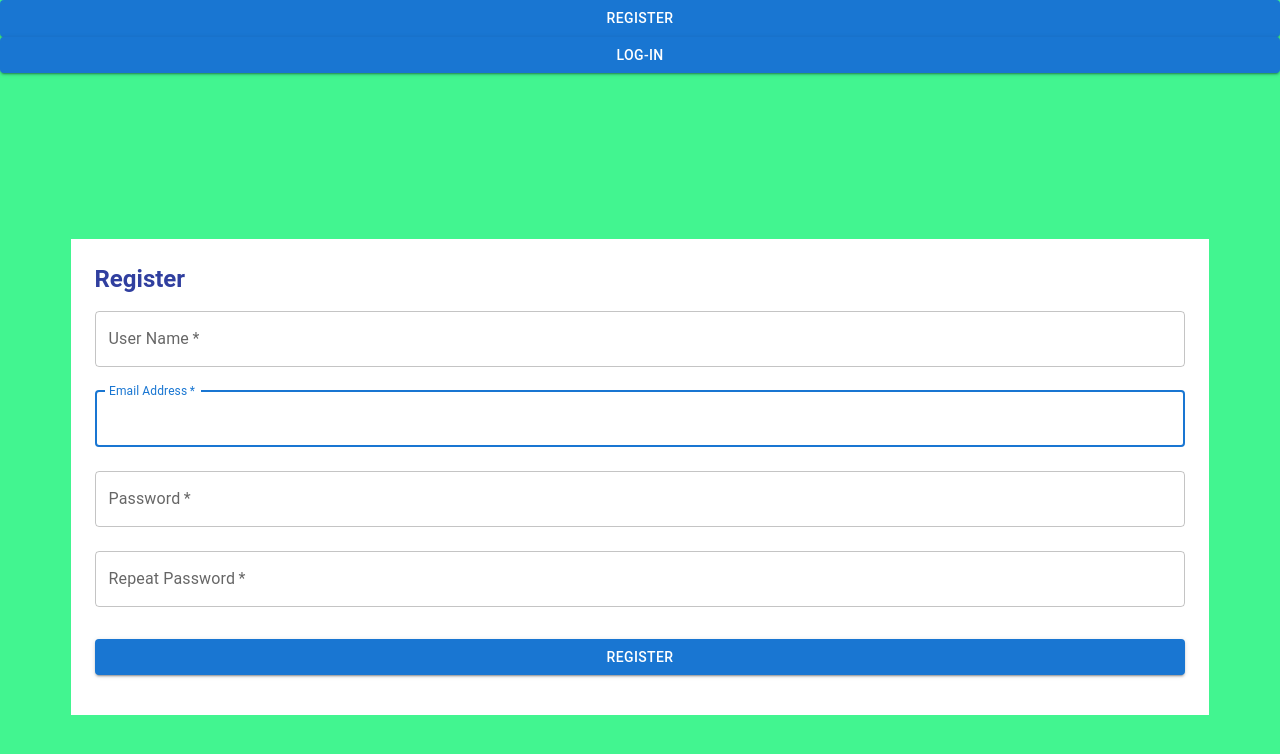
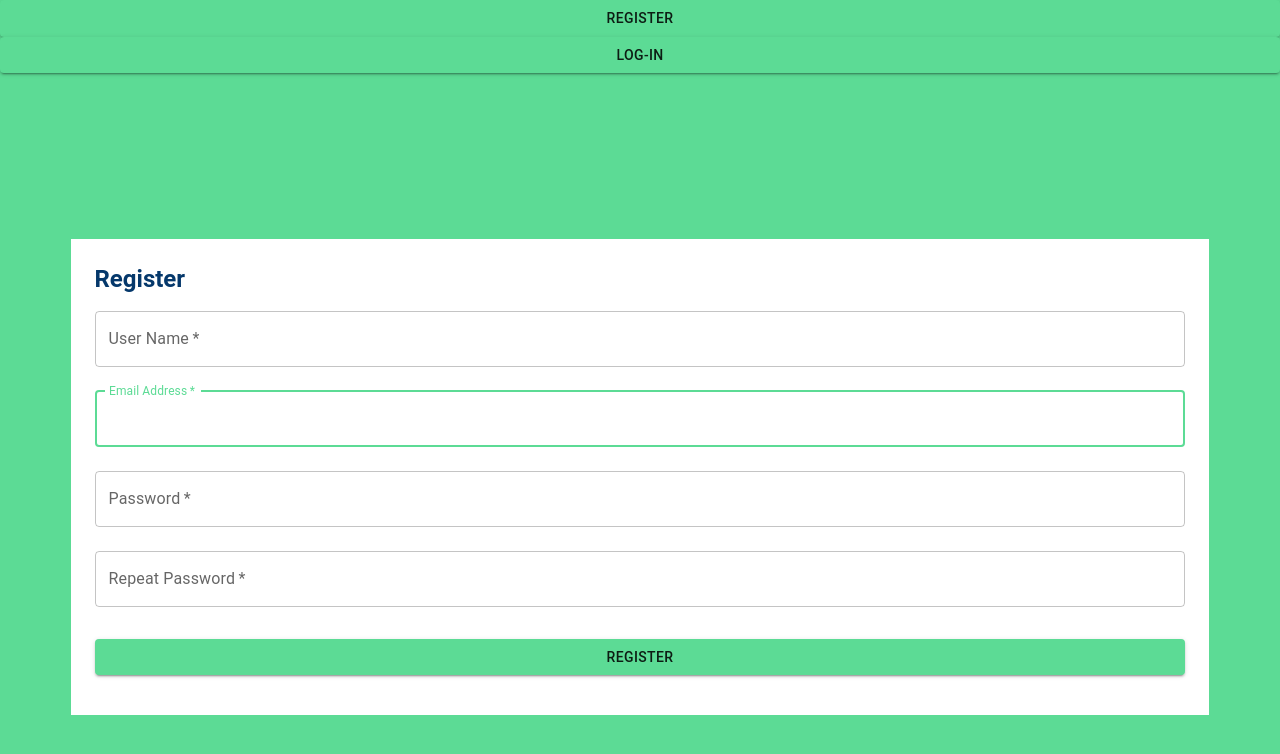
Before and after one commit to sofiekalthof/CourseHub, a React (Vite) app in the folder frontend/: page / in a window 1280 px wide. Shown: the top 754 px of the page. Built offline with nearby package versions, Linux system fonts and the light colour scheme.

Commit message:
added correct colors to the theme create context-based routing

```diff
--- a/frontend/src/App.jsx
+++ b/frontend/src/App.jsx
@@ -4,28 +4,62 @@ import ReactDOM from "react-dom";
 import { ThemeProvider, createTheme } from "@mui/material/styles";
 import { CssBaseline } from "@mui/material";
 import { useState } from "react";
+import { createContext } from "react";
 
 const themeDarkGreen = createTheme({
   palette: {
     background: {
-      default: "#42f590",
+      default: "#5CDB95",
       // default: "#ffffff",
     },
     text: {
-      primary: "#303f9f",
+      primary: "#05386B",
+    },
+    primary: {
+      main: "#5CDB95",
+    },
+    secondary: {
+      main: "#05386B",
     },
   },
 });
 
-function App() {
+export const CompToLoad = createContext("LandingPage");
+
+// function to return component to load
+function renderSwitch(str) {
+  switch (str) {
+    case "LandingPage":
+      return <LandingPage></LandingPage>;
+    default:
+      return <LandingPage></LandingPage>;
+  }
+}
+
+export default function App() {
+  const [comp, setComp] = useState("LandingPage");
+  const toRegister = () => {
+    setComp("Register");
+  };
+  const toLogIn = () => {
+    setComp("LogIn");
+  };
+  const toWelcomeMessage = () => {
+    setComp("WelcomeMessage");
+  };
+  const toLandingPage = () => {
+    setComp("LandingPage");
+  };
   return (
     <>
       <ThemeProvider theme={themeDarkGreen}>
         <CssBaseline />
+        <CompToLoad.Provider
+          value={{ comp, toWelcomeMessage, toRegister, toLogIn, toLandingPage }}
+        >
+          {renderSwitch(CompToLoad._currentValue)}
+        </CompToLoad.Provider>
       </ThemeProvider>
-      <LandingPage />
     </>
   );
 }
-
-export default App;
```
